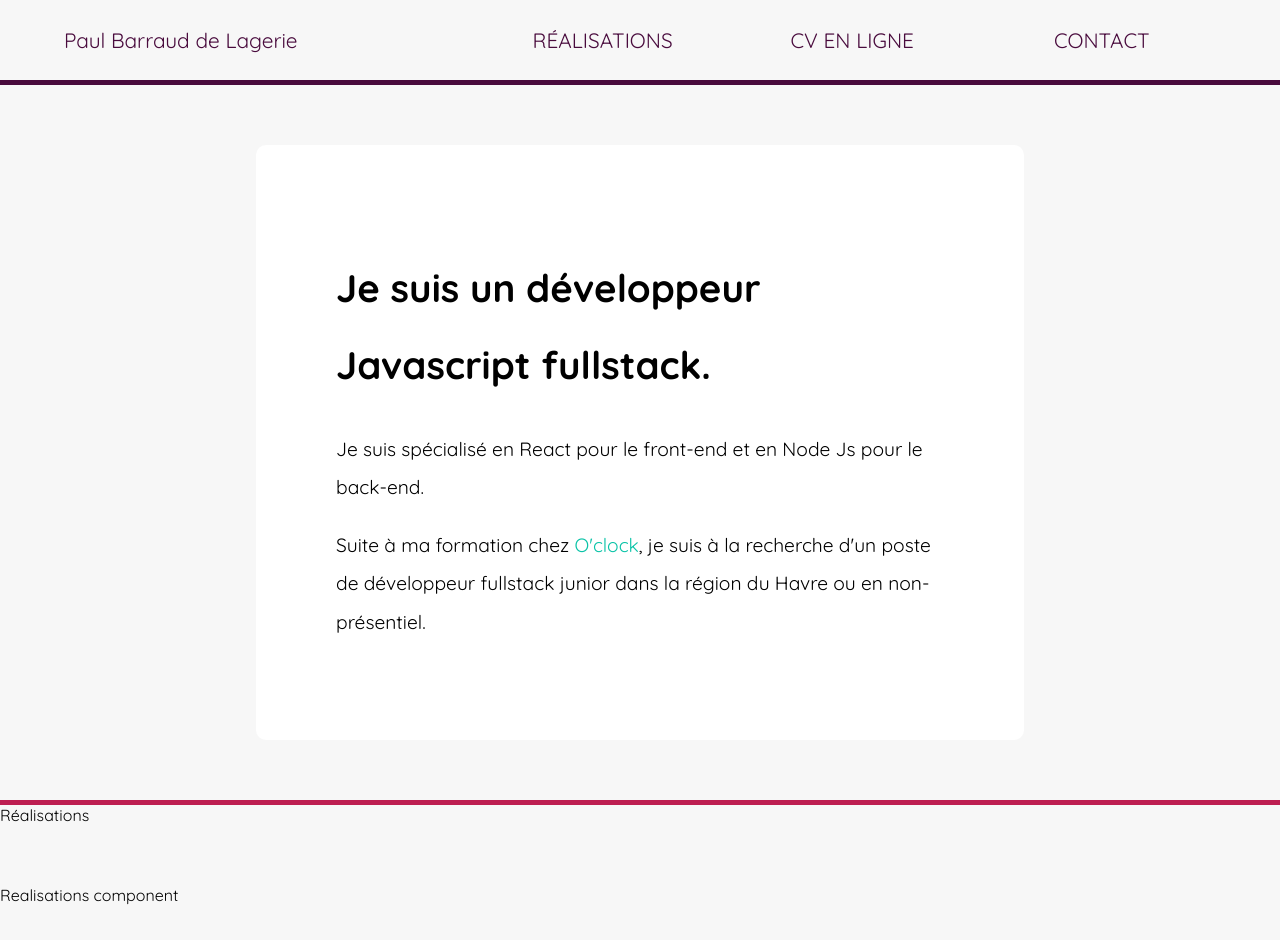
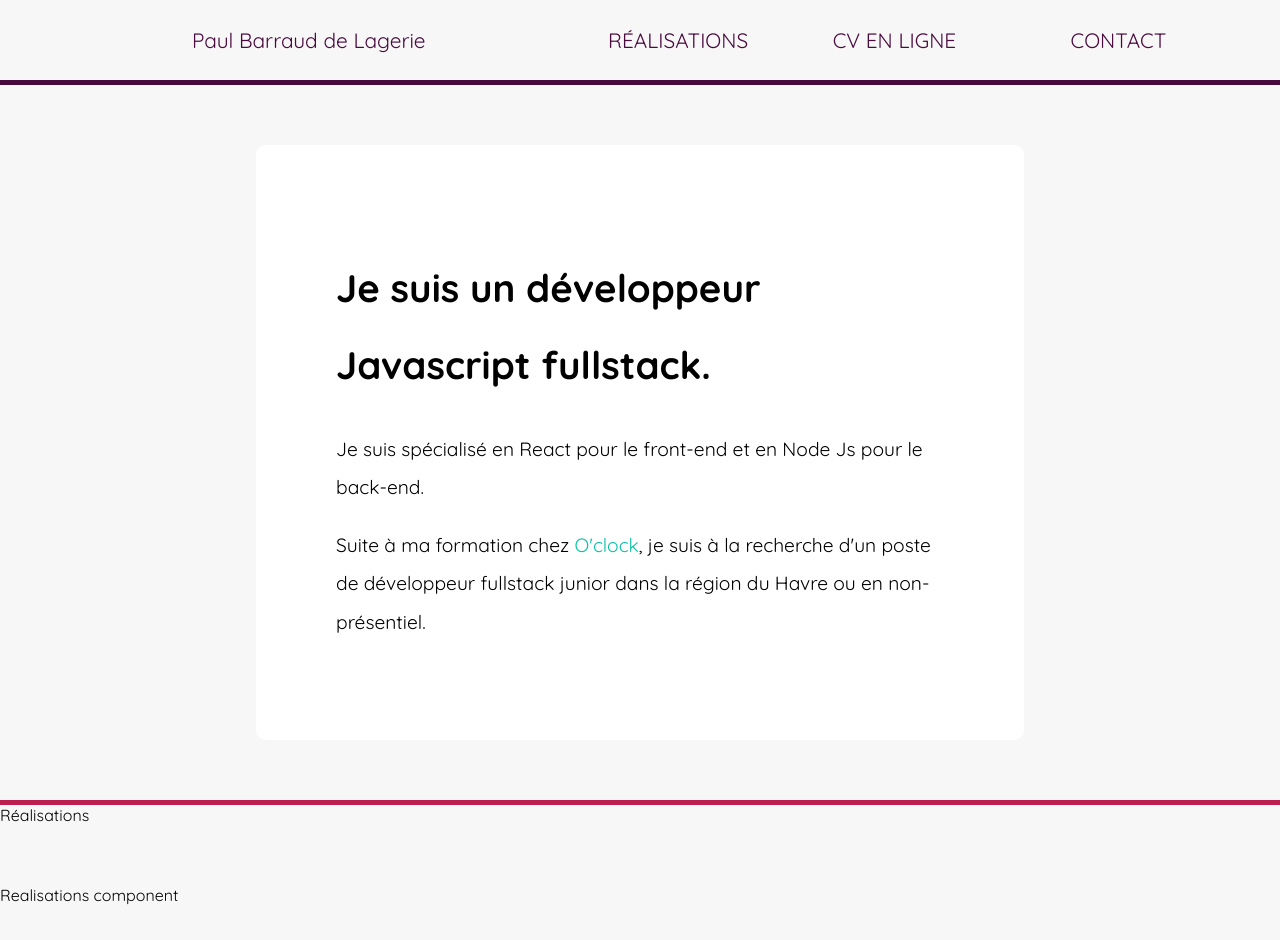
Before and after one commit to paulvscode/mycv, a React (Create React App) app: page / in a window 1280 px wide. Shown: the top 940 px of the page. Built offline with nearby package versions, Linux system fonts and the light colour scheme.

Commit message:
fixed margin

```diff
--- a/src/App.css
+++ b/src/App.css
@@ -142,3 +142,8 @@
 .color-navbar-name-on-scroll {
   color: white;
 }
+
+#navbar-fixed-div {
+  width: 90%;
+  margin: 0 10%;
+}
--- a/src/App.js
+++ b/src/App.js
@@ -43,7 +43,7 @@ function App() {
       <div className='App'>
         {scrollY >= 1 && <UpArrow />}
         <div className='container-grid-contain'>
-          <nav className={changeBg}>
+          <nav id='navbar-fixed-div' className={changeBg}>
             <div className={"navbar-name " + changeColorNavName}>
               Paul Barraud de Lagerie
             </div>
```
